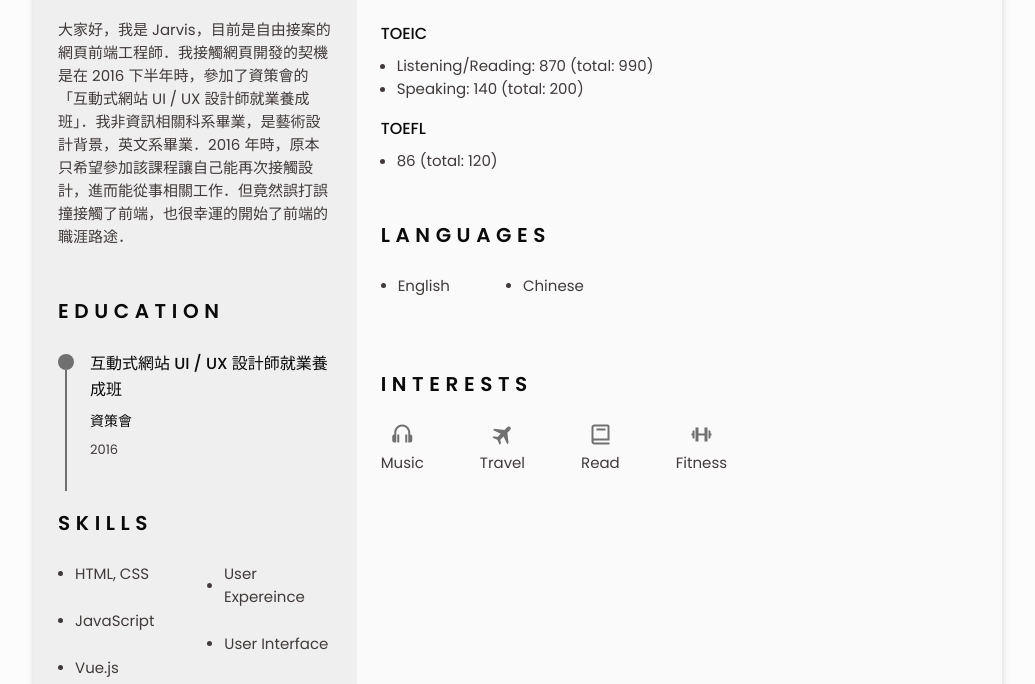
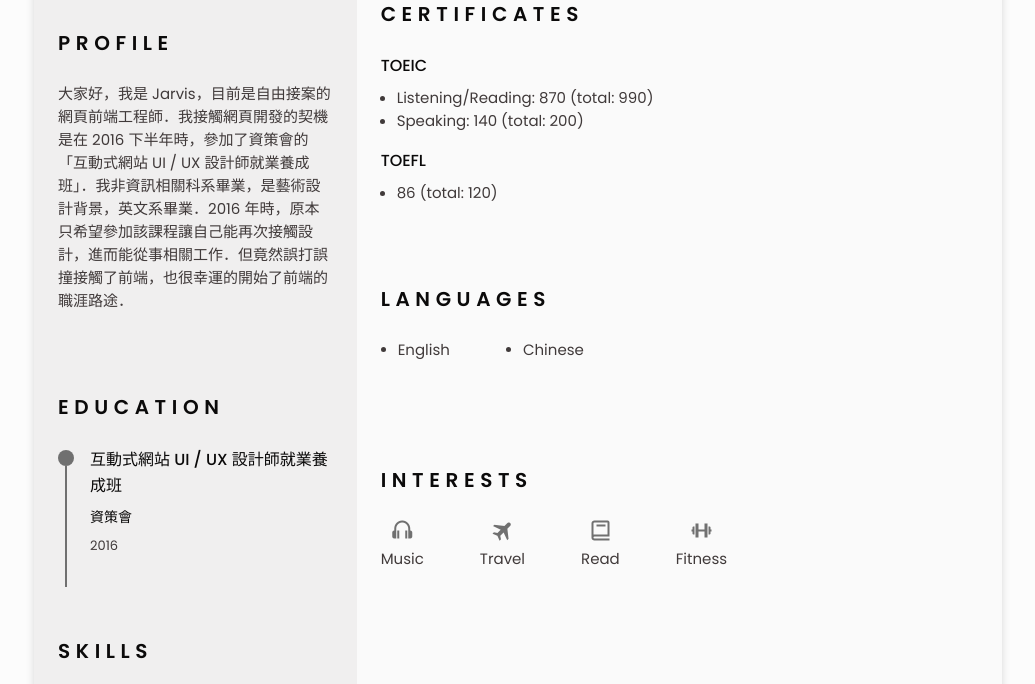
Before and after one commit to Gotop1711/Gotop1711.github.io, a plain HTML site: page index.html in a window 1280 px wide. Shown: the part 690-1374 px from the top of the page, without its empty margins (122-1157 px from the left). Drawn offline with nearby package versions, Linux system fonts and the light colour scheme.

Commit message:
fix: the space between main sections

```diff
--- a/assets/css/main.css
+++ b/assets/css/main.css
@@ -212,6 +212,10 @@ img {
 
 .section {
   padding: 1.5rem 0;
+}
+
+.section:not(:first-child) {
+  margin-top: 2rem;
 }
 
 .section-title {
```
